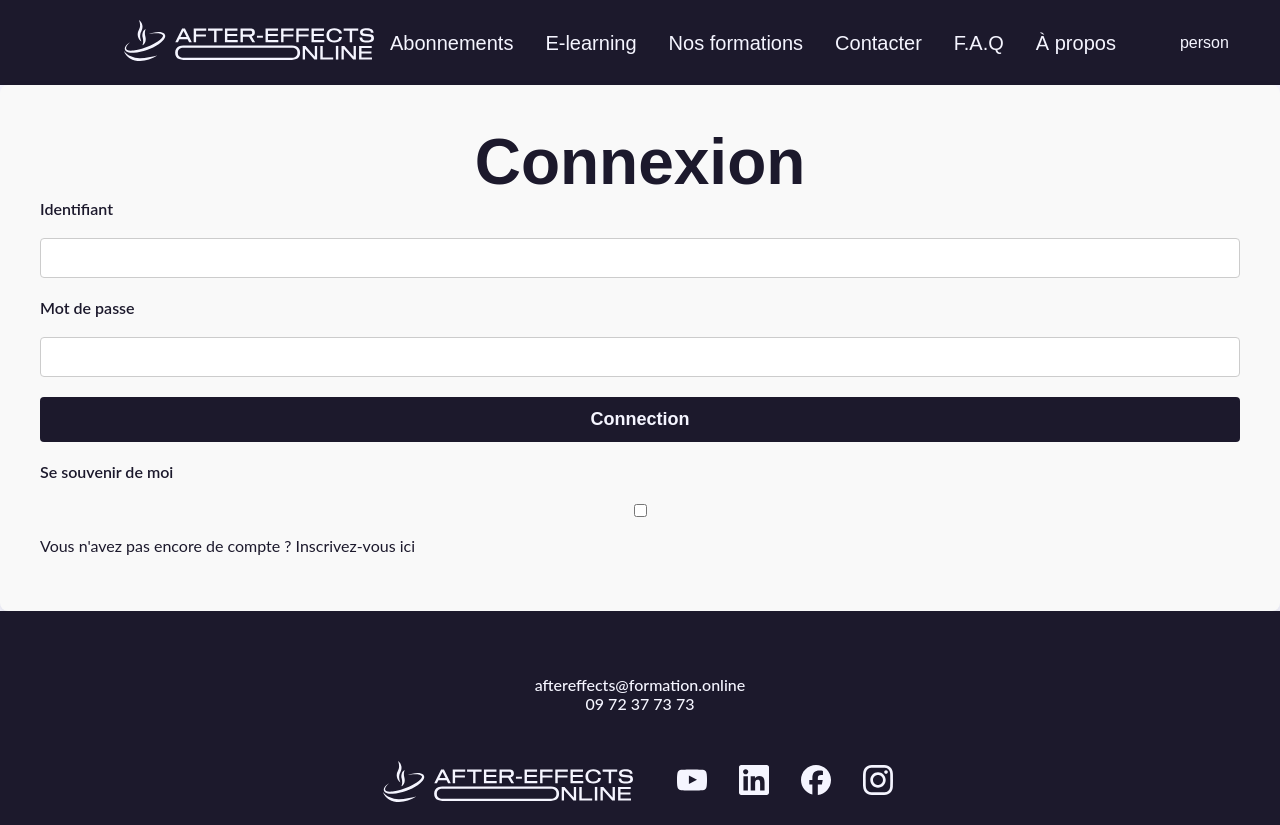
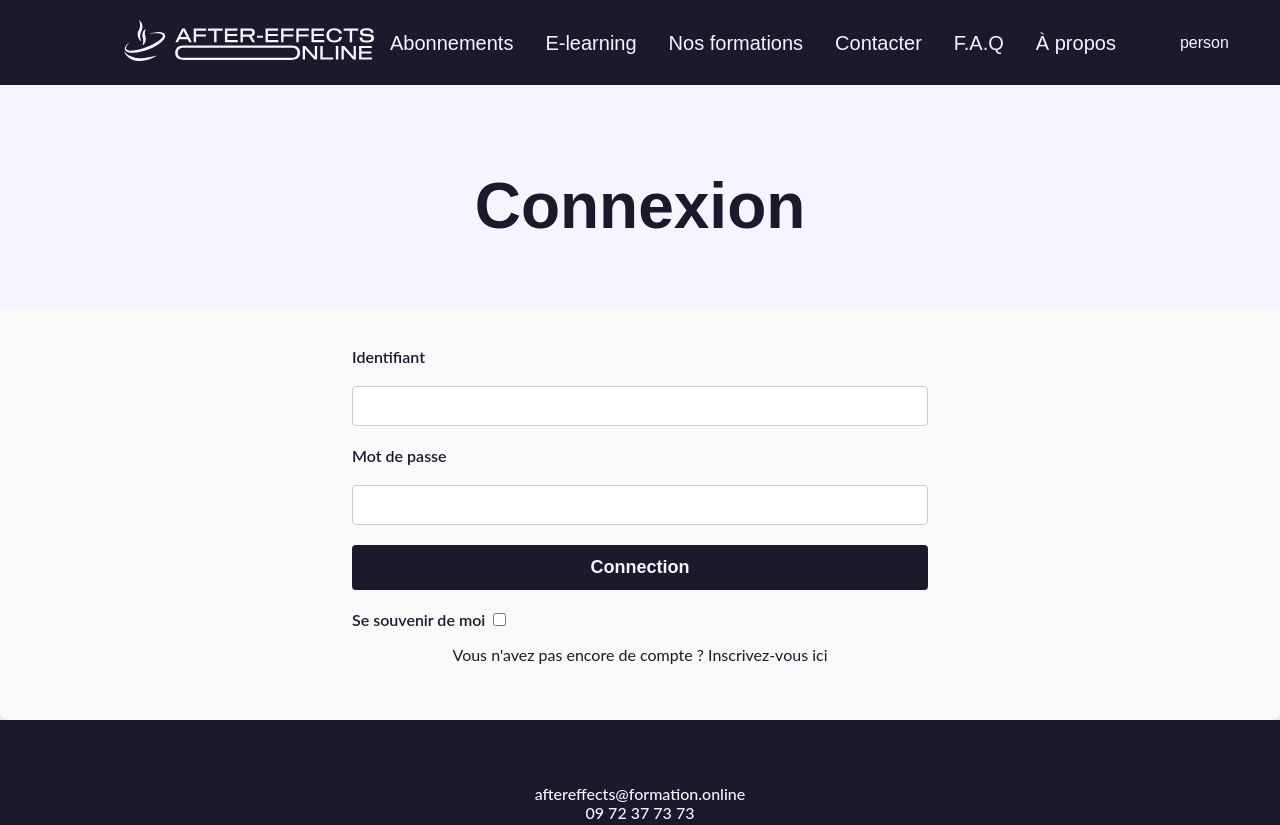
Before and after one commit to JhodyLagarde/dawan-after-effects-online, a website: page connexion.html in a window 1280 px wide. Shown: the top 825 px of the page. Drawn offline with Linux system fonts and the light colour scheme.

Commit message:
modifs connexion page

```diff
--- a/assets/styles/connexion.css
+++ b/assets/styles/connexion.css
@@ -1,4 +1,15 @@
+h1{
+    font-size: 64px;
+    font-weight: 700;
+    text-align: center;
+    padding: 84px 124px 64px 124px;
+}
+
 .connexion-section {
+    display: flex;
+    flex-direction: column;
+    justify-content: center;
+    align-items: center;
     background-color: #f9f9f9;
     padding: 40px;
     border-radius: 8px;
@@ -9,6 +20,7 @@
     display: flex;
     flex-direction: column;
     gap: 20px;
+    width: 576px;
 }
 
 .connexion-form label {
--- a/connexion.html
+++ b/connexion.html
@@ -29,8 +29,8 @@
         </nav>
     </header>
     <main>
+        <h1>Connexion</h1>
         <section class="connexion-section">
-            <h1>Connexion</h1>
             <form class="connexion-form" action="#" method="post">
                 <label for="email">Identifiant</label>
                 <input type="email" id="email" name="email" required>
@@ -40,8 +40,10 @@
 
                 <button type="submit">Connection</button>
 
-                <label for="remember-me">Se souvenir de moi</label>
-                <input type="checkbox" id="remember-me" name="remember-me">
+                <div class="remember-me">
+                    <label for="remember-me">Se souvenir de moi</label>
+                    <input type="checkbox" id="remember-me" name="remember-me">
+                </div>
             </form>
             <p class="inscription-link">Vous n'avez pas encore de compte ? <a href="#">Inscrivez-vous ici</a></p>
         </section>
```
